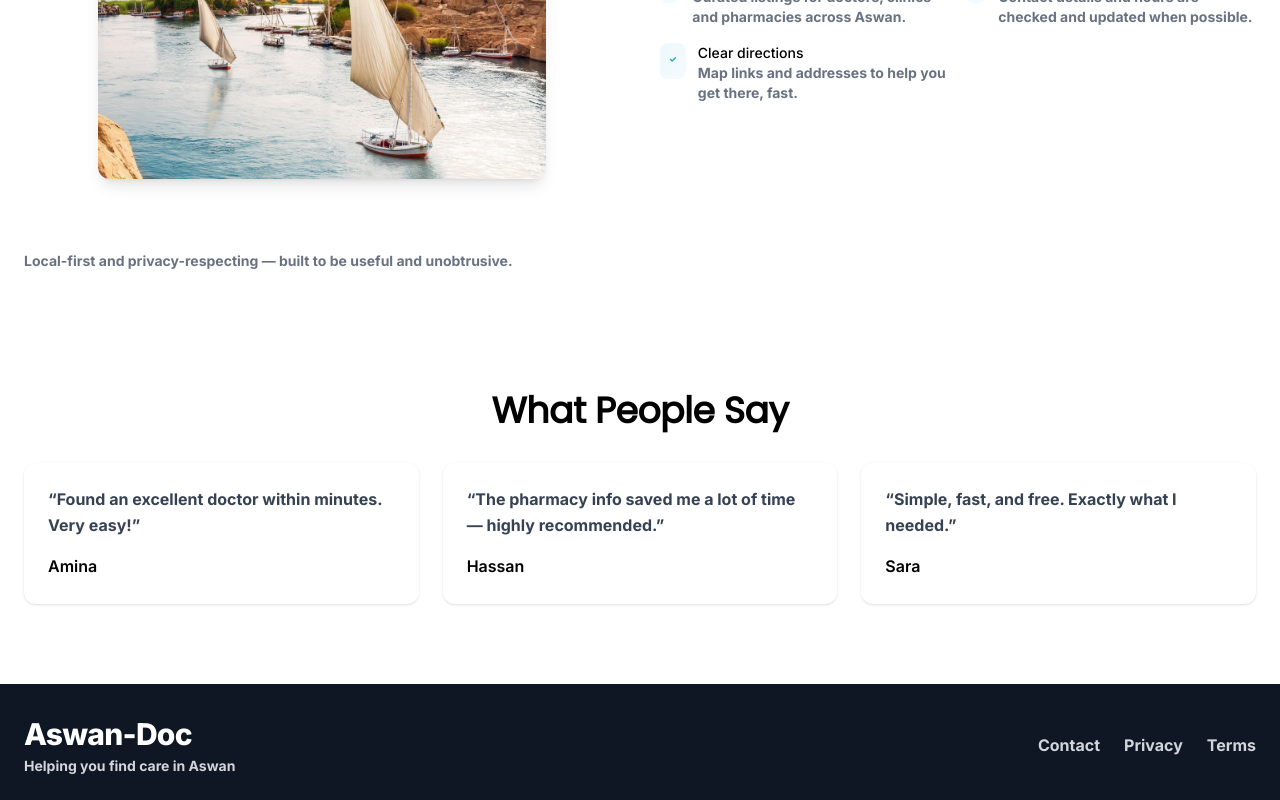
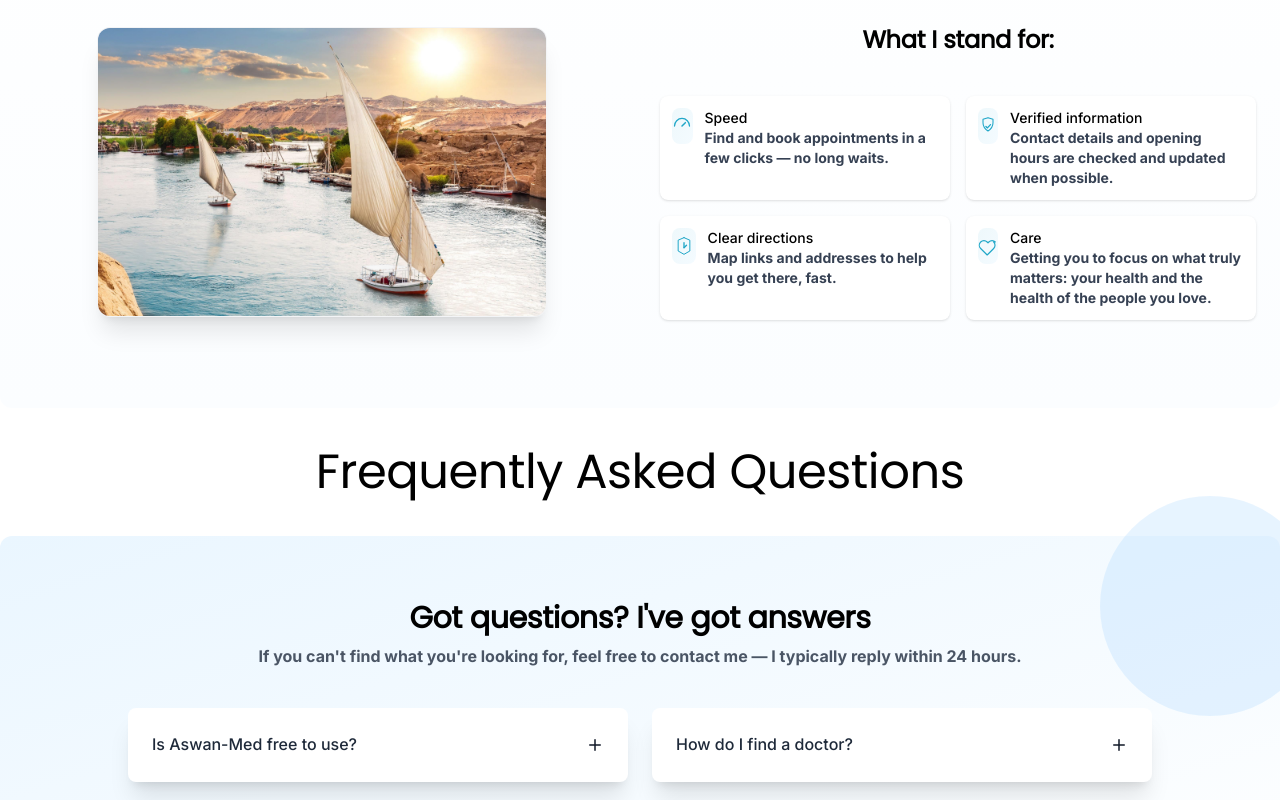
Before and after one commit to mohamedmegahed168/aswan-doc, a Next.js app: page / in a window 1280 px wide. Shown: the part 1800-2600 px from the top of the page. Built offline with nearby package versions, Linux system fonts and the light colour scheme.

Commit message:
setting up faq page

```diff
--- a/app/components/About.jsx
+++ b/app/components/About.jsx
@@ -16,34 +16,38 @@ export default function About() {
   return (
     <motion.section
       id="about"
+      aria-label="About Aswan-Doc"
+      role="region"
       aria-labelledby="about-title"
-      className="max-w-7xl mx-auto px-6 py-10"
+      className="max-w-7xl mx-auto px-6 mb-5 py-12 bg-gradient-to-b from-white to-[#fbfdff] rounded-xl"
       initial={reduce ? undefined : "hidden"}
       whileInView={reduce ? undefined : "show"}
-      viewport={{ once: true, amount: 0.18 }}
       variants={container}
     >
       <div>
         <div className="flex flex-col gap-5">
           <h2
             id="about-title"
-            className="text-2xl md:text-3xl font-semibold text-center"
+            className="text-3xl md:text-4xl font-extrabold text-center tracking-tight"
           >
             Why I built this — to make finding healthcare in Aswan simple and
             reliable.
           </h2>
-          <p className="text-gray-600 text-center ">
-            I grew up in Aswan and saw how difficult it was to locate
-            up-to-date, trustworthy medical information. I built this site to
-            make it easier for residents and visitors to find doctors, clinics
-            and pharmacies — quickly and confidently.
+          <div
+            className="mx-auto mt-4 w-24 h-1 rounded-full bg-gradient-to-r from-[var(--color-primary)] to-[var(--primary-dark)]"
+            aria-hidden="true"
+          />
+          <p className="text-gray-700 text-center leading-relaxed">
+            I grew up in Aswan and built Aswan‑Doc to make it easier for
+            residents and visitors to find doctors, clinics, and pharmacies —
+            with verified information so you can choose confidently.
           </p>
         </div>
         <motion.div
           variants={item}
-          className="space-y-5 grid grid-cols-1 md:grid-cols-2 gap-10 items-center"
+          className="my-10 grid grid-cols-1 md:grid-cols-2 gap-10 "
         >
-          <div className="block md:hidden relative h-44 rounded-lg overflow-hidden my-3">
+          <div className="block md:hidden relative h-44 rounded-lg overflow-hidden my-3 shadow-md ring-1 ring-gray-50">
             <Image
               src="/aswan1.jpg"
               alt="Aswan skyline along the Nile"
@@ -54,9 +58,11 @@ export default function About() {
           </div>
           <motion.div
             variants={item}
+            whileHover={reduce ? {} : { scale: 1.02 }}
+            whileTap={reduce ? {} : { scale: 0.98 }}
             className="hidden md:flex items-center justify-center"
           >
-            <div className="relative w-full max-w-md rounded-xl overflow-hidden shadow-lg h-72 ">
+            <div className="relative w-full max-w-md rounded-xl overflow-hidden shadow-xl ring-1 ring-gray-100 h-72 transition-transform duration-300">
               <Image
                 src="/aswan1.jpg"
                 alt="Aswan skyline along the Nile"
@@ -66,10 +72,15 @@ export default function About() {
               />
             </div>
           </motion.div>
-          <div className="grid grid-cols-1 sm:grid-cols-2 gap-4">
+
+          <div className="flex flex-col gap-10">
+            <div>
+              <h2 className="text-2xl text-center"> What I stand for: </h2>
+            </div>
+            <div className="grid grid-cols-1 sm:grid-cols-2 gap-4" role="list">
               <Feature
-              title="Local coverage"
-              desc="Curated listings for doctors, clinics and pharmacies across Aswan."
+                title="Speed"
+                desc="Find and book appointments in a few clicks — no long waits."
                 icon={
                   <svg
                     className="w-5 h-5"
@@ -78,18 +89,26 @@ export default function About() {
                     aria-hidden
                   >
                     <path
-                    d="M12 2a7 7 0 017 7c0 5-7 13-7 13S5 14 5 9a7 7 0 017-7z"
+                      d="M3 12a9 9 0 1118 0"
                       stroke="currentColor"
-                    strokeWidth="1.2"
+                      strokeWidth="1.5"
+                      strokeLinecap="round"
+                      strokeLinejoin="round"
                     />
-                  <circle cx="12" cy="9" r="2.2" fill="currentColor" />
+                    <path
+                      d="M12 12l4-4"
+                      stroke="currentColor"
+                      strokeWidth="1.8"
+                      strokeLinecap="round"
+                      strokeLinejoin="round"
+                    />
                   </svg>
                 }
               />
 
               <Feature
                 title="Verified information"
-              desc="Contact details and hours are checked and updated when possible."
+                desc="Contact details and opening hours are checked and updated when possible."
                 icon={
                   <svg
                     className="w-5 h-5"
@@ -98,9 +117,18 @@ export default function About() {
                     aria-hidden
                   >
                     <path
-                    d="M20 6L9 17l-5-5"
+                      d="M12 2l6 2v4c0 4-3 8-6 10-3-2-6-6-6-10V4l6-2z"
+                      stroke="currentColor"
+                      strokeWidth="1.3"
+                      strokeLinecap="round"
+                      strokeLinejoin="round"
+                    />
+                    <path
+                      d="M9.5 12.5l1.8 1.8L15 10.3"
                       stroke="currentColor"
                       strokeWidth="1.6"
+                      strokeLinecap="round"
+                      strokeLinejoin="round"
                     />
                   </svg>
                 }
@@ -117,7 +145,21 @@ export default function About() {
                     aria-hidden
                   >
                     <path
-                    d="M9 10l2 2 4-4"
+                      d="M12 2l7 3v13l-7 4-7-4V5l7-3z"
+                      stroke="currentColor"
+                      strokeWidth="1.2"
+                      strokeLinecap="round"
+                      strokeLinejoin="round"
+                    />
+                    <path
+                      d="M12 8v6"
+                      stroke="currentColor"
+                      strokeWidth="1.6"
+                      strokeLinecap="round"
+                      strokeLinejoin="round"
+                    />
+                    <path
+                      d="M12 14l3-3"
                       stroke="currentColor"
                       strokeWidth="1.6"
                       strokeLinecap="round"
@@ -126,12 +168,29 @@ export default function About() {
                   </svg>
                 }
               />
+              <Feature
+                title="Care"
+                desc="Getting you to focus on what truly matters: your health and the health of the people you love."
+                icon={
+                  <svg
+                    className="w-5 h-5"
+                    viewBox="0 0 24 24"
+                    fill="none"
+                    aria-hidden
+                  >
+                    <path
+                      d="M20.8 7.2a5.5 5.5 0 00-7.8 0L12 8.2l-1-1a5.5 5.5 0 00-7.8 7.8l7.8 7.8 7.8-7.8a5.5 5.5 0 000-7.8z"
+                      stroke="currentColor"
+                      strokeWidth="1.4"
+                      strokeLinecap="round"
+                      strokeLinejoin="round"
+                      fill="none"
+                    />
+                  </svg>
+                }
+              />
             </div>
-
-          <p className="text-sm text-gray-500 mt-3">
-            Local-first and privacy-respecting — built to be useful and
-            unobtrusive.
-          </p>
+          </div>
         </motion.div>
       </div>
     </motion.section>
@@ -140,13 +199,17 @@ export default function About() {
 
 function Feature({ icon, title, desc }) {
   return (
-    <div className="flex items-start gap-3">
+    <div
+      role="listitem"
+      tabIndex="0"
+      className="flex items-start gap-3 p-3 rounded-lg bg-white shadow-sm hover:shadow-md transition-shadow duration-200 focus:outline-none focus-visible:ring-2 focus-visible:ring-[var(--color-primary)]"
+    >
       <span className="flex items-center justify-center w-9 h-9 rounded-lg bg-gradient-to-br from-[#eef8fb] to-[#f4fbff] text-[var(--color-primary)]">
         {icon}
       </span>
       <div>
         <p className="font-medium text-sm">{title}</p>
-        <p className="text-sm text-gray-500">{desc}</p>
+        <p className="text-sm text-gray-700">{desc}</p>
       </div>
     </div>
   );
--- a/app/components/faq.jsx
+++ b/app/components/faq.jsx
@@ -1,6 +1,125 @@
-import { motion, useReducedMotion } from "framer-motion";
+"use client";
+import { motion } from "framer-motion";
+import { useState } from "react";
+function Faq() {
+  const [questionIndex, setQuestionIndex] = useState(null);
+  const faq = [
+    {
+      question: "Is Aswan-Med free to use?",
+      answer:
+        "Yes, Aswan-Med is a vaoluntary website which is meant to help the people in our beloved city",
+    },
+    {
+      question: "How do I find a doctor?",
+      answer:
+        "Simply use the search bar to provide your location, and the speciality you're looking for to find the best doctor for your needs",
+    },
+    {
+      question: "Do I need to create an account?",
+      answer: "Yes, you'll need to create an account",
+    },
+    {
+      question: "How can I contact support?",
+      answer:
+        "You can reach me out through any of the provided means in the contact page, I typically respond within 24 hours",
+    },
+  ];
+  return (
+    <motion.section
+      id="faq"
+      className="relative bg-gradient-to-br from-[#eaf6ff] to-white max-w-7xl mx-auto rounded-xl py-16 px-6 sm:px-10"
+    >
+      <div className="absolute -top-10 -right-10 opacity-20 pointer-events-none">
+        <svg
+          width="220"
+          height="220"
+          viewBox="0 0 220 220"
+          fill="none"
+          xmlns="http://www.w3.org/2000/svg"
+        >
+          <circle cx="110" cy="110" r="110" fill="#8cc9ff" />
+        </svg>
+      </div>
 
-function Faq() {
-  return <h1> Hello </h1>;
+      <motion.div className="max-w-4xl mx-auto text-center mb-10">
+        <h2 className="text-2xl md:text-3xl font-semibold mb-2">
+          Got questions? I&apos;ve got answers
+        </h2>
+        <p className="text-gray-600 text-sm md:text-base">
+          If you can&apos;t find what you&apos;re looking for, feel free to
+          contact me — I typically reply within 24 hours.
+        </p>
+      </motion.div>
+
+      <motion.div className="grid grid-cols-1 md:grid-cols-2 gap-6 max-w-5xl mx-auto">
+        {faq.map((item, index) => (
+          <motion.article
+            key={index}
+            layout
+            initial={{ opacity: 0, y: 6 }}
+            animate={{ opacity: 1, y: 0 }}
+            transition={{ delay: index * 0.05 }}
+            className="bg-white overflow-hidden rounded-lg shadow-xl transition-shadow"
+          >
+            <button
+              onClick={() =>
+                setQuestionIndex(questionIndex === index ? null : index)
+              }
+              aria-expanded={questionIndex === index}
+              aria-controls={`faq-panel-${index}`}
+              id={`faq-button-${index}`}
+              className="flex items-center justify-between w-full px-6 py-6 hover:bg-[#f6f9fb] transition-colors text-left cursor-pointer"
+            >
+              <span className="font-medium text-gray-800">{item.question}</span>
+              <motion.span
+                initial={{ rotate: 0 }}
+                animate={{ rotate: questionIndex === index ? 45 : 0 }}
+                transition={{ type: "spring", stiffness: 300, damping: 20 }}
+                className="ml-4 text-xl transform"
+                aria-hidden
+              >
+                <svg
+                  width="18"
+                  height="18"
+                  viewBox="0 0 24 24"
+                  fill="none"
+                  xmlns="http://www.w3.org/2000/svg"
+                >
+                  <path
+                    d="M12 5v14"
+                    stroke="#111827"
+                    strokeWidth="2"
+                    strokeLinecap="round"
+                    strokeLinejoin="round"
+                  />
+                  <path
+                    d="M5 12h14"
+                    stroke="#111827"
+                    strokeWidth="2"
+                    strokeLinecap="round"
+                    strokeLinejoin="round"
+                  />
+                </svg>
+              </motion.span>
+            </button>
+
+            <motion.div
+              id={`faq-panel-${index}`}
+              role="region"
+              aria-labelledby={`faq-button-${index}`}
+              initial={false}
+              animate={{
+                opacity: questionIndex === index ? 1 : 0,
+                height: questionIndex === index ? "auto" : 0,
+              }}
+              className="overflow-hidden text-sm text-gray-700 "
+            >
+              <p className="leading-relaxed p-4">{item.answer}</p>
+            </motion.div>
+          </motion.article>
+        ))}
+      </motion.div>
+    </motion.section>
+  );
 }
 export default Faq;
--- a/app/page.jsx
+++ b/app/page.jsx
@@ -5,8 +5,7 @@ import About from "./components/About";
 import Services from "./components/Services";
 import Testimonials from "./components/Testimonials";
 import Footer from "./components/Footer";
-import Faq from "./components/faq";
-
+import Faq from "./components/Faq";
 export default function HomePage() {
   return (
     <div className="flex flex-col">
@@ -26,6 +25,12 @@ export default function HomePage() {
           </h2>
         </div>
         <About />
+        <div className="max-w-7xl px-6 my-10">
+          <h2 className="text-4xl md:text-5xl font-thin text-center tracking-tight">
+            Frequently Asked Questions
+          </h2>
+        </div>
+        <Faq />
         <Testimonials />
       </main>
       <Footer />
```
Also changed, not shown: 1 other file (tests, documents, lock files or other folders). Lines whose indentation alone changed are shown as unchanged.
